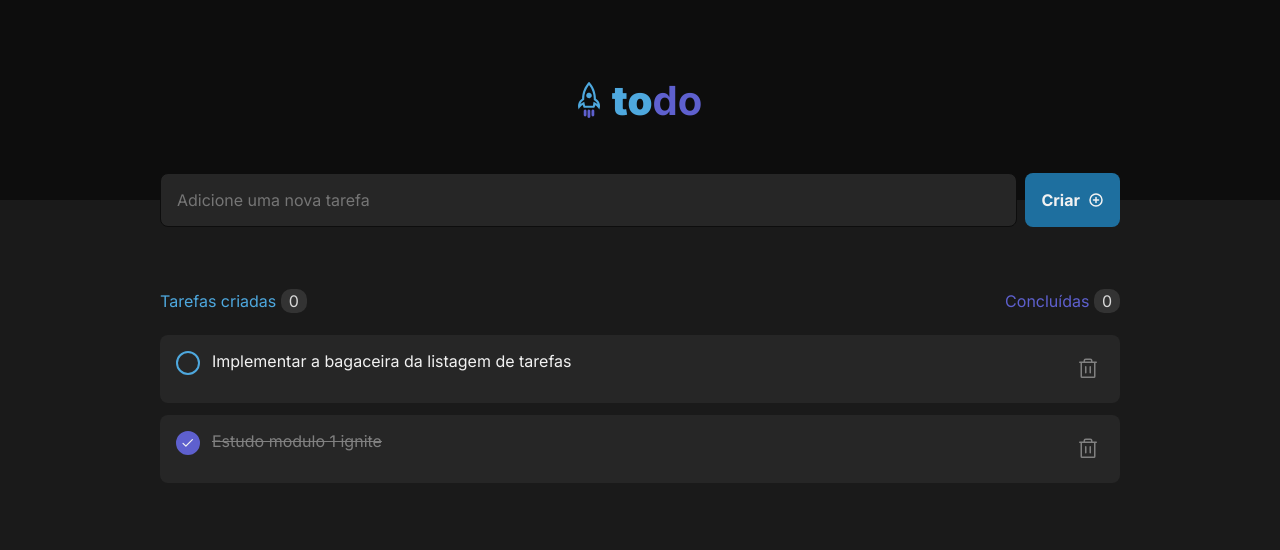
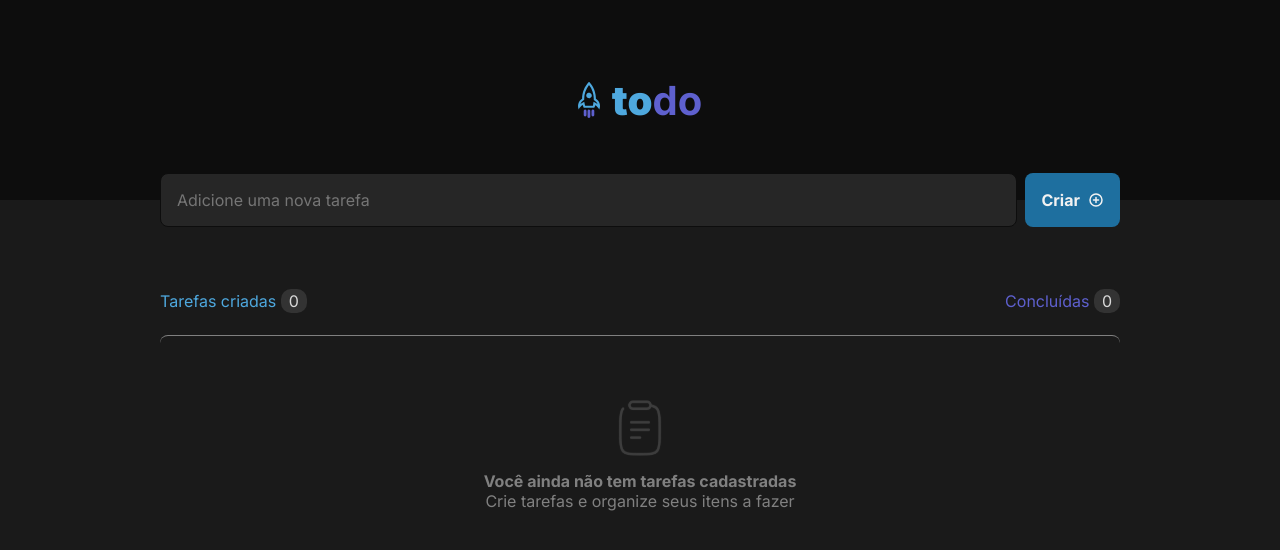
Before and after one commit to RafaelJaber/to-do, a React (Vite) app: page / in a window 1280 px wide. Shown: the top 550 px of the page. Built offline with nearby package versions, Linux system fonts and the light colour scheme.

Commit message:
Implementada a função para criar tarefas

```diff
--- a/src/App.tsx
+++ b/src/App.tsx
@@ -3,16 +3,35 @@ import { CreateTask } from "./components/CreateTask.tsx";
 import { Tasks } from "./components/Tasks.tsx";
 
 import styles from './App.module.css';
+import { useState } from "react";
+import { TaskModel } from "./models/TaskModel.ts";
+import { TaskState } from "./models/TaskState.ts";
 
 function App() {
+    const [tasks, setTasks] = useState(new Array<TaskModel>());
+
+
+    function createTask(content: string): TaskModel {
+        return {
+            taskState: TaskState.Default,
+            id: tasks.length + 1,
+            content: content
+        };
+    }
+
+    function handleCreateTask(content: string) {
+        setTasks([...tasks, createTask(content)])
+    }
 
 
     return (
         <div>
             <Header/>
             <div className={ styles.content }>
-                <CreateTask/>
-                <Tasks/>
+                <CreateTask
+                    onHandleCreateTask={handleCreateTask}
+                />
+                <Tasks tasks={ tasks }/>
             </div>
         </div>
     )
--- a/src/components/CreateTask.tsx
+++ b/src/components/CreateTask.tsx
@@ -1,15 +1,36 @@
 import { PlusCircle } from '@phosphor-icons/react';
+import { ChangeEvent, FormEvent, useState } from "react";
 
 import styles from './CreateTask.module.css'
 
+interface CreateTaskProps {
+    onHandleCreateTask: (content: string) => void,
 
-export function CreateTask() {
+}
+
+export function CreateTask({ onHandleCreateTask }: CreateTaskProps) {
+
+    const [newTaskText, setNeWTaskText] = useState('');
+
+    function handleNewTaskChange(event: ChangeEvent<HTMLInputElement>) {
+        setNeWTaskText(event.target.value);
+    }
+
+    function handleCreateTask(event: FormEvent) {
+        event.preventDefault();
+        onHandleCreateTask(newTaskText);
+        setNeWTaskText('');
+    }
+
+
     return (
         <div className={ styles.addTask }>
-            <form className={ styles.form }>
+            <form className={ styles.form } onSubmit={handleCreateTask}>
                 <input
                     type="text"
                     placeholder="Adicione uma nova tarefa"
+                    value={newTaskText}
+                    onChange={handleNewTaskChange}
                 />
                 <button type="submit">
                     Criar
--- a/src/components/Tasks.tsx
+++ b/src/components/Tasks.tsx
@@ -1,24 +1,13 @@
 import styles from './Tasks.module.css';
 import clipboardIcon from '../assets/clipboard.svg';
 import { TaskModel } from "../models/TaskModel.ts";
-import { TaskState } from "../models/TaskState.ts";
 import { Task } from "./Task.tsx";
 
-const tasks: TaskModel[] = [
-    {
-        id: 1,
-        taskState: TaskState.Default,
-        content: 'Implementar a bagaceira da listagem de tarefas'
-    },
-    {
-        id: 2,
-        taskState: TaskState.Done,
-        content: 'Estudo modulo 1 ignite'
-    }
-]
+interface TasksProps {
+    tasks: TaskModel[]
+}
 
-
-export function Tasks() {
+export function Tasks({ tasks }: TasksProps) {
 
     function haveTasks(tasks: TaskModel[]) {
         if (tasks.length > 0) {
@@ -44,6 +33,7 @@ export function Tasks() {
         }
     }
 
+
     return (
         <div className={ styles.tasks }>
             <header className={ styles.header }>
```
